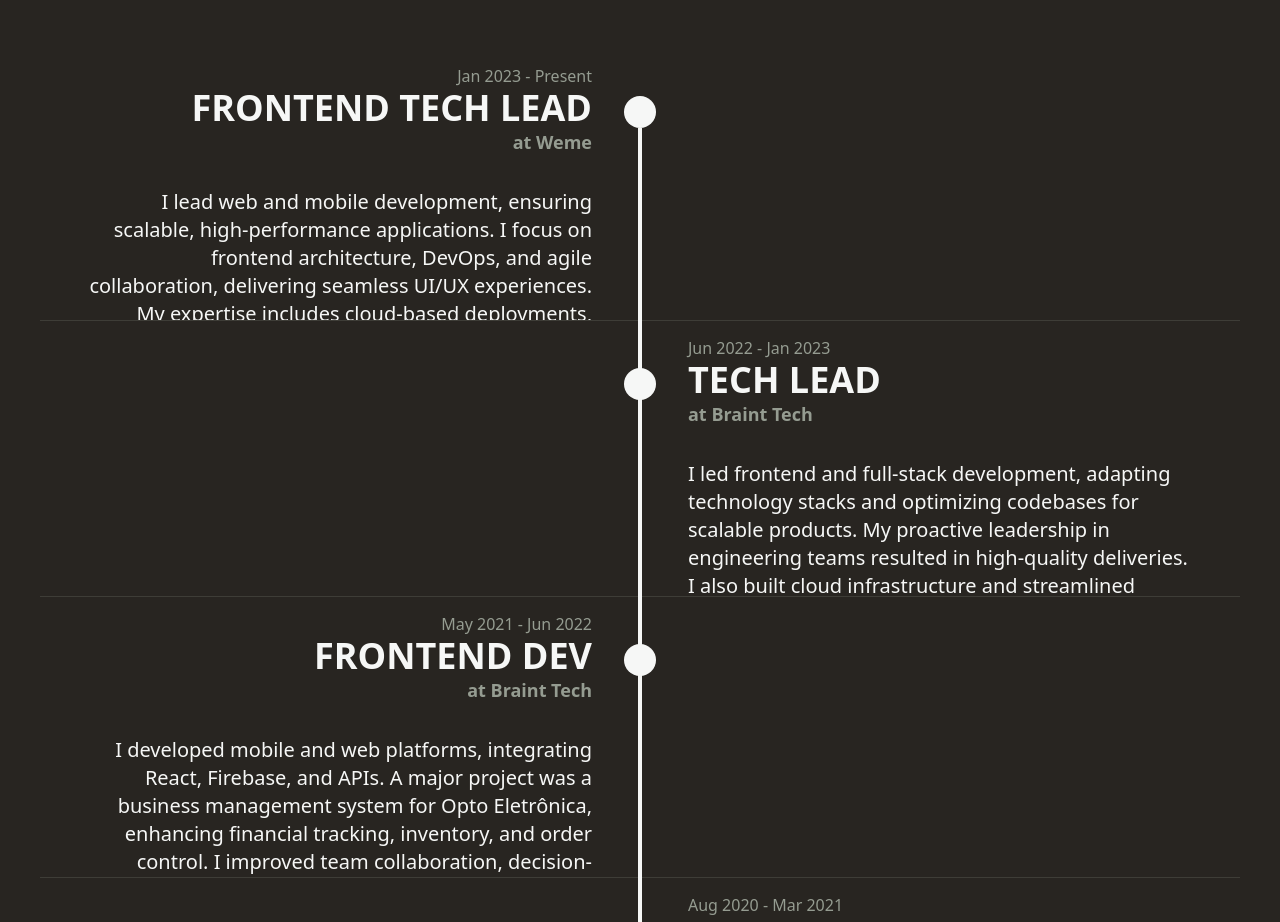
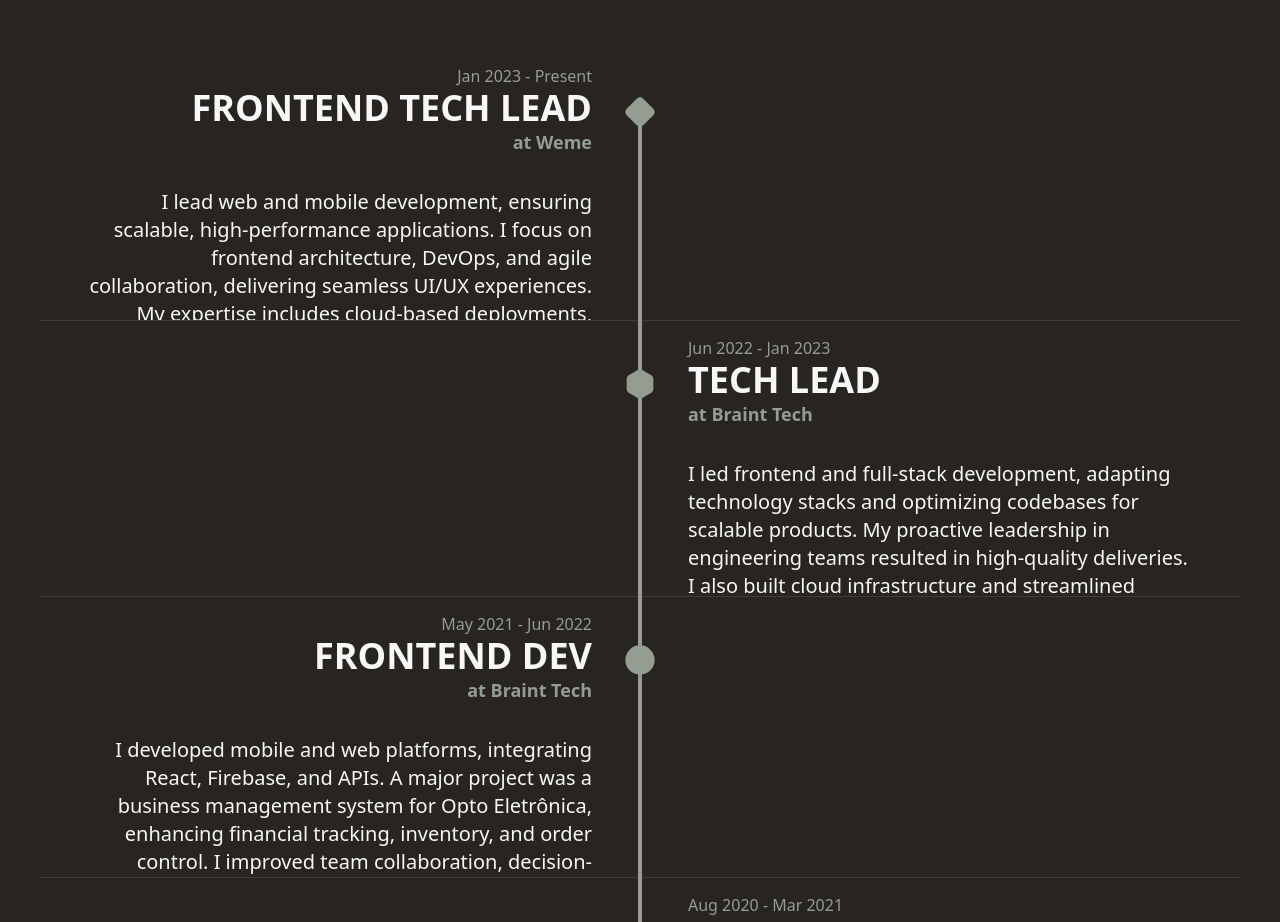
Before and after one commit to fredxc/fredx-website, a React (Vite) app: page / in a window 1280 px wide. Shown: the part 2800-3722 px from the top of the page. Built offline with nearby package versions, Linux system fonts and the light colour scheme; a web font is replaced by a local one.

Commit message:
hotfix(dev): File structure adjustment made

```diff
--- a/src/App.tsx
+++ b/src/App.tsx
@@ -1,6 +1,6 @@
 import Navbar from "./components/Navbar";
 import AboutSection from "./components/AboutSection";
-import ExperienceSection from "./components/ExperienceSection";
+import ExperienceSection from "./components/Experience/ExperienceSection";
 import useThemeStore from "./hooks/useThemeStore";
 import { memo, Suspense, lazy, useRef } from "react";
 
--- a/src/components/ExperienceSection.tsx
+++ b/src/components/Experience/ExperienceSection.tsx
@@ -1,8 +1,8 @@
 import Timeline from "./Timeline";
 import { useEffect } from "react";
 import { motion, useInView } from "framer-motion";
-import useThemeStore from "../hooks/useThemeStore";
-import { bottomFadeIn } from "../constants/animations";
+import useThemeStore from "../../hooks/useThemeStore";
+import { bottomFadeIn } from "../../constants/animations";
 
 interface ExperienceSectionProps {
   sectionRef: React.RefObject<HTMLDivElement>;
--- a/src/components/Timeline.tsx
+++ b/src/components/Experience/Timeline.tsx
@@ -1,5 +1,6 @@
 import { motion } from "framer-motion";
-import { sideFadeIn } from "../constants/animations";
+import { sideFadeIn } from "../../constants/animations";
+import { Circle, Diamond, Hexagon, Squircle, Triangle } from "lucide-react";
 
 const experiences = [
   {
@@ -10,18 +11,6 @@
       "I lead web and mobile development, ensuring scalable, high-performance applications. I focus on frontend architecture, DevOps, and agile collaboration, delivering seamless UI/UX experiences. My expertise includes cloud-based deployments, performance optimizations, and cross-functional leadership, driving efficiency and innovation in large-scale projects.",
     skills: ["React", "TypeScript", "Node.js", "Firebase"],
   },
-  // {
-  //   date: "JAN 2023",
-  //   title: "Sold My Own Tech Company",
-  //   description:
-  //     "I played a pivotal role in structuring Braint Tech for acquisition by Weme, ensuring smooth team integration and business alignment. Focusing on communication, culture, and strategy, I navigated resource limitations and structural challenges, fostering a people-first approach that ensured a seamless transition and long-term success.",
-  //   skills: [
-  //     "Team Integration",
-  //     "Business Structuring",
-  //     "Communication",
-  //     "Leadership",
-  //   ],
-  // },
   {
     date: "Jun 2022 - Jan 2023",
     title: "TECH LEAD",
@@ -64,6 +53,9 @@
   "mt-[-8.3%]",
 ];
 
+const iconStyle =
+  "absolute left-1/2 top-12 h-8 w-8 -translate-x-1/2 rounded-full fill-soft-green stroke-soft-green";
+
 const Timeline = () => {
   return (
     <div id="timeline" className="relative mx-auto h-[200svh] max-w-7xl">
@@ -79,9 +71,14 @@
           }}
         >
           <div
-            className={`absolute left-1/2 ${index ? "top-0" : "top-20"} z-10 ${index === experiences.length - 1 ? "h-20" : "h-full"} w-1 -translate-x-1/2 bg-light-cream`}
+            className={`absolute left-1/2 ${index ? "top-0" : "top-16"} z-10 ${index === experiences.length - 1 ? "h-16" : "h-full"} w-1 -translate-x-1/2 bg-soft-green`}
           />
-          <div className="absolute left-1/2 top-12 h-8 w-8 -translate-x-1/2 rounded-full bg-light-cream" />
+
+          {index === 0 && <Diamond className={iconStyle} />}
+          {index === 1 && <Hexagon className={iconStyle} />}
+          {index === 2 && <Circle className={iconStyle} />}
+          {index === 3 && <Squircle className={iconStyle} />}
+          {index === 4 && <Triangle className={iconStyle} />}
 
           <motion.div
             initial="hidden"
```
